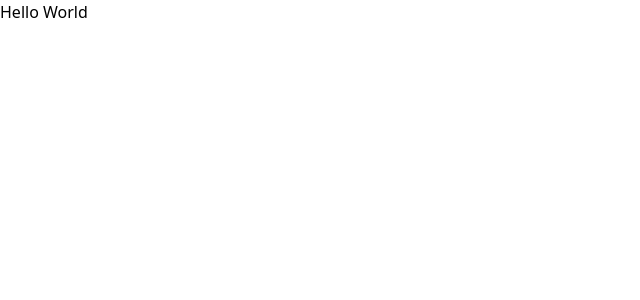
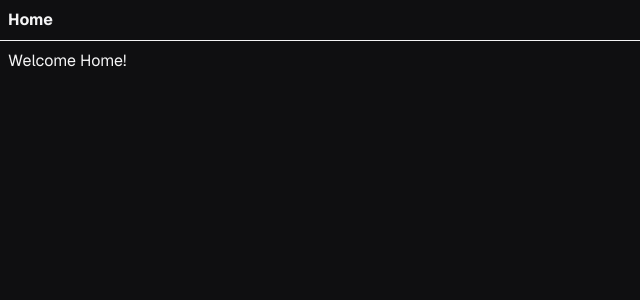
Before and after one commit to murilodamarioo/webhook-inspector, a React (Vite) app in the folder web/: page / in a window 1280 px wide. Shown: the top 300 px of the page, without its empty margins (0-640 px from the left). Built offline with nearby package versions, Linux system fonts and the light colour scheme.

Commit message:
:wrench: feat: Add Biome configuration, update styles, and implement routing

```diff
--- /dev/null
+++ b/web/biome.json
@@ -0,0 +1,37 @@
+{
+  "$schema": "https://biomejs.dev/schemas/2.3.11/schema.json",
+  "vcs": {
+    "enabled": true,
+    "clientKind": "git",
+    "useIgnoreFile": true
+  },
+  "files": {
+    "ignoreUnknown": false
+  },
+  "formatter": {
+    "enabled": true,
+    "indentStyle": "space",
+    "indentWidth": 2,
+    "lineWidth": 80
+  },
+  "linter": {
+    "enabled": true,
+    "rules": {
+      "recommended": true
+    }
+  },
+  "javascript": {
+    "formatter": {
+      "quoteStyle": "single",
+      "semicolons": "asNeeded"
+    }
+  },
+  "assist": {
+    "enabled": true,
+    "actions": {
+      "source": {
+        "organizeImports": "on"
+      }
+    }
+  }
+}
--- a/web/index.html
+++ b/web/index.html
@@ -4,6 +4,12 @@
 <head>
   <meta charset="UTF-8" />
   <meta name="viewport" content="width=device-width, initial-scale=1.0" />
+
+  <link rel="preconnect" href="https://fonts.googleapis.com">
+  <link rel="preconnect" href="https://fonts.gstatic.com" crossorigin>
+  <link
+    href="https://fonts.googleapis.com/css2?family=Geist:wght@100..900&family=JetBrains+Mono:ital,wght@0,100..800;1,100..800&display=swap"
+    rel="stylesheet">
   <title>web</title>
 </head>
 
--- a/web/package.json
+++ b/web/package.json
@@ -7,7 +7,8 @@
     "dev": "vite",
     "build": "tsc -b && vite build",
     "lint": "eslint .",
-    "preview": "vite preview"
+    "preview": "vite preview",
+    "format": "biome format --write"
   },
   "dependencies": {
     "@tailwindcss/vite": "^4.1.18",
@@ -19,6 +20,7 @@
     "tailwindcss": "^4.1.18"
   },
   "devDependencies": {
+    "@biomejs/biome": "^2.3.11",
     "@tanstack/router-plugin": "^1.146.3",
     "@types/node": "^24.10.1",
     "@types/react": "^19.2.5",
--- a/web/src/app.tsx
+++ /dev/null
@@ -1,6 +0,0 @@
-export function App() {
-
-  return (
-    <div>Hello World</div>
-  )
-}
--- a/web/src/index.css
+++ b/web/src/index.css
@@ -1 +1,25 @@
-@import "tailwindcss"
+@import "tailwindcss";
+
+@theme inline {
+  --default-font-family: Geist, sans-serif;
+  --font-mono: JetBrains Mono;
+
+  /* Custom zinc palette - subtle dark backgrounds with light text */
+  --color-zinc-950: #0f0f11; /* Main background */
+  --color-zinc-900: #131316; /* Sidebar background (very subtle difference) */
+  --color-zinc-800: #18181b; /* Card/elevated background */
+  --color-zinc-700: #27272a; /* Borders */
+  --color-zinc-600: #3f3f46; /* Hover states */
+  --color-zinc-500: #52525b; /* Active/interactive */
+  --color-zinc-400: #a1a1aa; /* Muted text */
+  --color-zinc-300: #d4d4d8; /* Secondary text */
+  --color-zinc-200: #e4e4e7; /* Primary text */
+  --color-zinc-100: #f4f4f5; /* Bright text */
+  --color-zinc-50: #fafafa; /* Brightest highlights */
+}
+
+@layer base {
+  body {
+    @apply bg-zinc-950 text-zinc-100 antialiased;
+  }
+}
--- a/web/src/main.tsx
+++ b/web/src/main.tsx
@@ -1,13 +1,26 @@
-import { StrictMode } from 'react'
-import { createRoot } from 'react-dom/client'
-
-import { App } from './app'
-
 import './index.css'
 
+import { StrictMode } from 'react'
+import ReactDOM from 'react-dom/client'
+import { RouterProvider, createRouter } from '@tanstack/react-router'
 
-createRoot(document.getElementById('root')!).render(
-  <StrictMode>
-    <App />
-  </StrictMode>,
-)
+import { routeTree } from './routeTree.gen'
+
+const router = createRouter({ routeTree })
+
+declare module '@tanstack/react-router' {
+  interface Register {
+    router: typeof router
+  }
+}
+
+// Render the app
+const rootElement = document.getElementById('root')!
+if (!rootElement.innerHTML) {
+  const root = ReactDOM.createRoot(rootElement)
+  root.render(
+    <StrictMode>
+      <RouterProvider router={router} />
+    </StrictMode>,
+  )
+}
--- /dev/null
+++ b/web/src/routeTree.gen.ts
@@ -0,0 +1,59 @@
+/* eslint-disable */
+
+// @ts-nocheck
+
+// noinspection JSUnusedGlobalSymbols
+
+// This file was automatically generated by TanStack Router.
+// You should NOT make any changes in this file as it will be overwritten.
+// Additionally, you should also exclude this file from your linter and/or formatter to prevent it from being checked or modified.
+
+import { Route as rootRouteImport } from './routes/__root'
+import { Route as IndexRouteImport } from './routes/index'
+
+const IndexRoute = IndexRouteImport.update({
+  id: '/',
+  path: '/',
+  getParentRoute: () => rootRouteImport,
+} as any)
+
+export interface FileRoutesByFullPath {
+  '/': typeof IndexRoute
+}
+export interface FileRoutesByTo {
+  '/': typeof IndexRoute
+}
+export interface FileRoutesById {
+  __root__: typeof rootRouteImport
+  '/': typeof IndexRoute
+}
+export interface FileRouteTypes {
+  fileRoutesByFullPath: FileRoutesByFullPath
+  fullPaths: '/'
+  fileRoutesByTo: FileRoutesByTo
+  to: '/'
+  id: '__root__' | '/'
+  fileRoutesById: FileRoutesById
+}
+export interface RootRouteChildren {
+  IndexRoute: typeof IndexRoute
+}
+
+declare module '@tanstack/react-router' {
+  interface FileRoutesByPath {
+    '/': {
+      id: '/'
+      path: '/'
+      fullPath: '/'
+      preLoaderRoute: typeof IndexRouteImport
+      parentRoute: typeof rootRouteImport
+    }
+  }
+}
+
+const rootRouteChildren: RootRouteChildren = {
+  IndexRoute: IndexRoute,
+}
+export const routeTree = rootRouteImport
+  ._addFileChildren(rootRouteChildren)
+  ._addFileTypes<FileRouteTypes>()
--- /dev/null
+++ b/web/src/routes/__root.tsx
@@ -0,0 +1,15 @@
+import { createRootRoute, Link, Outlet } from '@tanstack/react-router'
+
+const RootLayout = () => (
+  <>
+    <div className="p-2 flex gap-2">
+      <Link to="/" className="[&.active]:font-bold">
+        Home
+      </Link>
+    </div>
+    <hr />
+    <Outlet />
+  </>
+)
+
+export const Route = createRootRoute({ component: RootLayout })
--- /dev/null
+++ b/web/src/routes/index.tsx
@@ -0,0 +1,13 @@
+import { createFileRoute } from '@tanstack/react-router'
+
+export const Route = createFileRoute('/')({
+  component: Index,
+})
+
+function Index() {
+  return (
+    <div className="p-2">
+      <h3>Welcome Home!</h3>
+    </div>
+  )
+}
--- a/web/vite.config.ts
+++ b/web/vite.config.ts
@@ -6,11 +6,11 @@ import react from '@vitejs/plugin-react'
 // https://vite.dev/config/
 export default defineConfig({
   plugins: [
+    tanstackRouter({
+      target: 'react',
+      autoCodeSplitting: true,
+    }),
     react(),
     tailwindcss(),
-    tanstackRouter({
-      target: "react",
-      autoCodeSplitting: true
-    }),
   ],
 })
```
Also changed, not shown: 1 other file (tests, documents, lock files or other folders).
